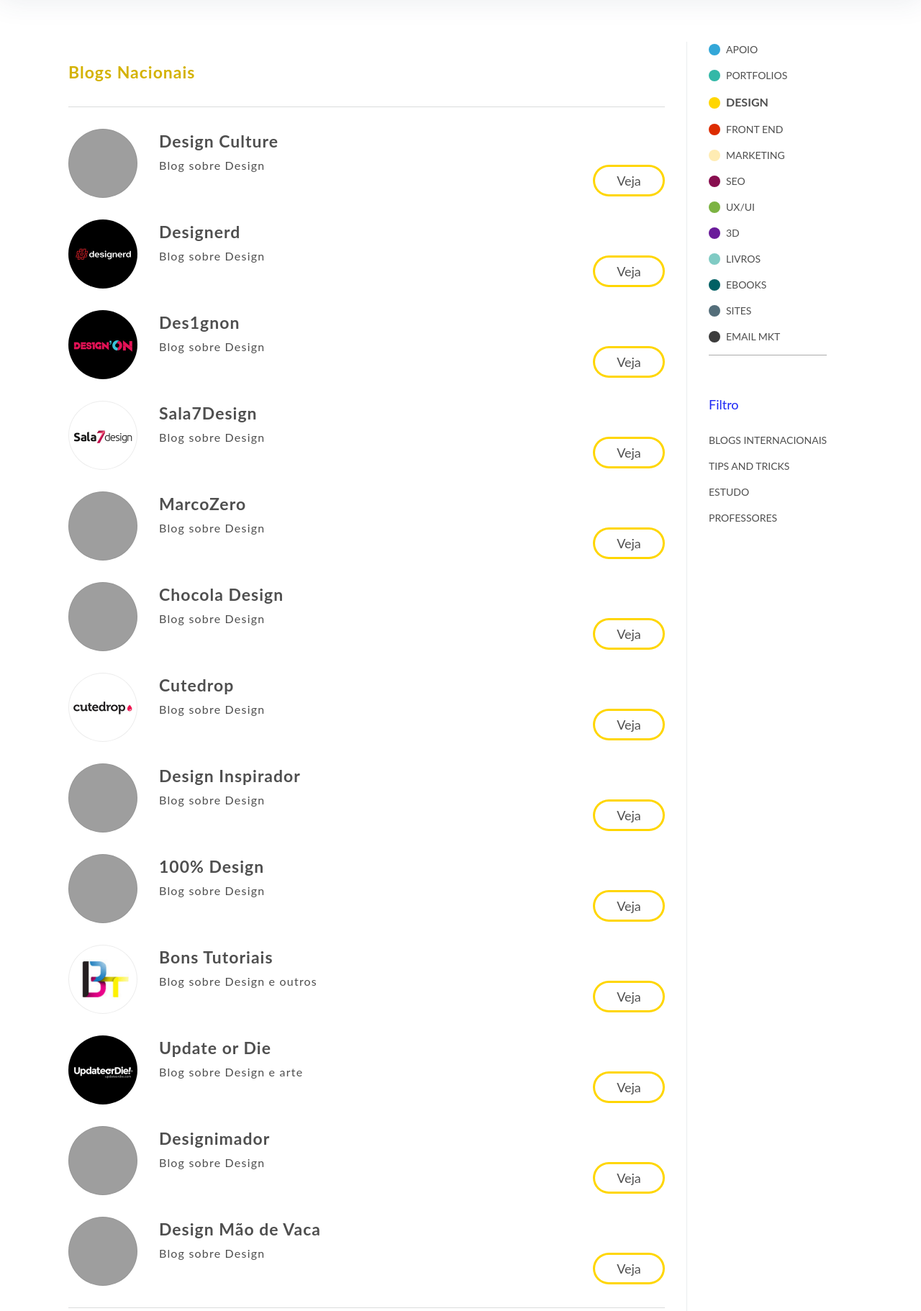
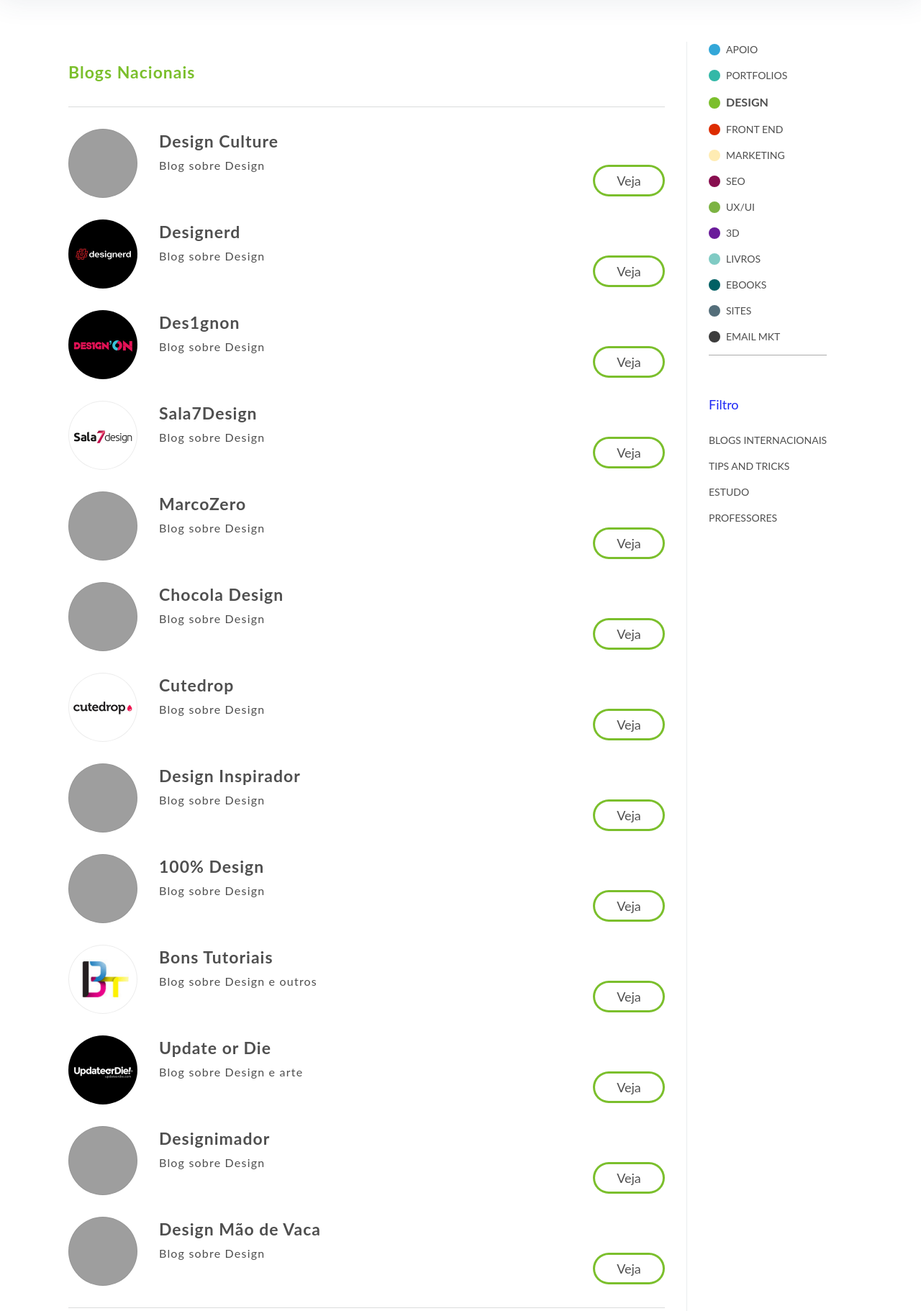
Before and after one commit to RobsonVinicius/robsondesigner, a PHP site: page /my/paginas/design/index.html in a window 1280 px wide. Shown: the part 98-1920 px from the top of the page at 72% size. Run offline with PHP 8.4, Linux system fonts and the light colour scheme; grey boxes are pictures that could not be loaded.

Commit message:
Mudança de cor botões, título e bullet da página Design

```diff
--- a/my/base/css/mystyle.css
+++ b/my/base/css/mystyle.css
@@ -84,7 +84,7 @@ header h1{
 	}
 
 .color-design {
-	color: #D4B201;
+	color: #7bbf2c;
 	}
 
 .color-seo {
--- a/my/base/css/style-motherbase.css
+++ b/my/base/css/style-motherbase.css
@@ -456,7 +456,7 @@ main {
 	}
 
 .prototyping .resource-button {
-	box-shadow:#FFD600 0 0px 0px 3px inset
+	box-shadow:#7bbf2c 0 0px 0px 3px inset
 	}
 
 .front-end .resource-button {
@@ -730,7 +730,7 @@ footer .authors {
 		height:16px;
 		width:16px;
 		border-radius:50%;
-		background-color:#FFD600
+		background-color:#7bbf2c
 		}
 
 	.sidebar-navigation li:nth-of-type(4) .circle {
@@ -820,7 +820,7 @@ footer .authors {
 
 	.prototyping .resource-button:hover {
 		color:#fff;
-		box-shadow:#FFD600 0 0px 0px 40px inset
+		box-shadow:#7bbf2c 0 0px 0px 40px inset
 		}
 
 	.front-end .resource-button:hover {
```
